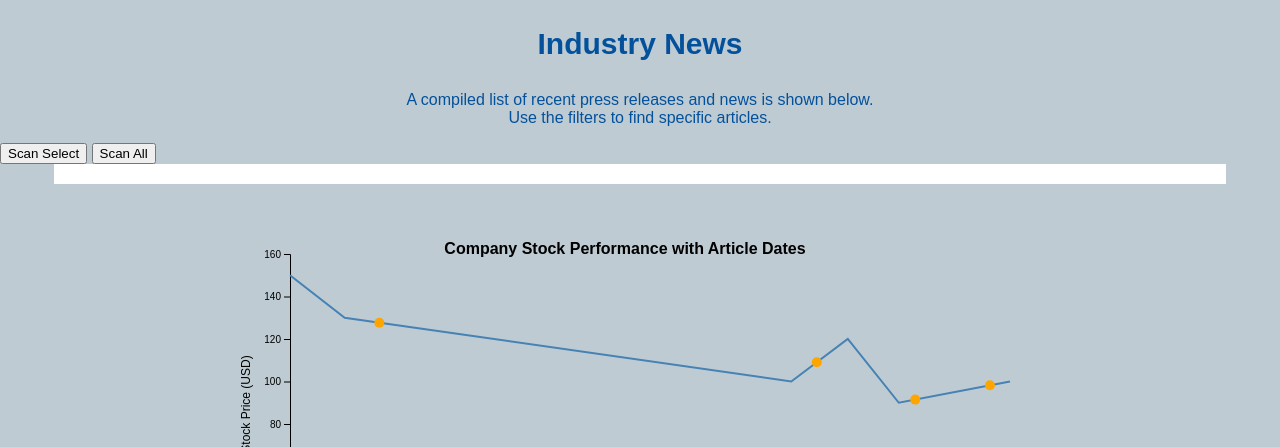
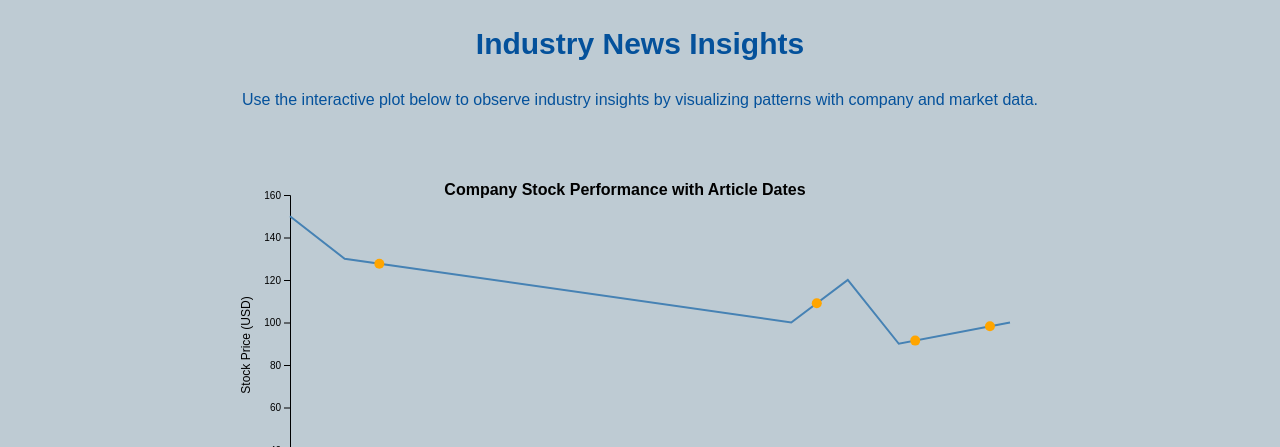
Before and after one commit to crealu/jetter, a website: page public/view.html in a window 1280 px wide. Shown: the part 353-800 px from the top of the page. Drawn offline with nearby package versions, Linux system fonts and the light colour scheme.

Commit message:
Update view.html
- Remove embedded style element in head
- Rewrite Insights subheading
- Delete unused page elements

```diff
--- a/public/view.html
+++ b/public/view.html
@@ -4,10 +4,6 @@
   <meta charset="UTF-8">
   <title>Jetter | View</title>
   <link rel="stylesheet" type="text/css" href="./css/style.css">
-  <style>
-
-
-  </style>
 </head>
 <body>
   <nav>
@@ -23,18 +19,11 @@
   </section>
 
   <div class="sub-heading">
-    <h3>Industry News</h3>
-    <p>A compiled list of recent press releases and news is shown below.<br>Use the filters to find specific articles.</p>
+    <h3>Industry News Insights</h3>
+    <p>Use the interactive plot below to observe industry insights by visualizing patterns with company and market data.</p>
   </div>
 
-  <div id="companies">
-    <button onclick="scanSelect()">Scan Select</button>
-    <button onclick="scanAll()">Scan All</button>
-  </div>
-
-  <div id="articles"></div>
-
-  <svg width="800" height="400"></svg>
+  <svg class="plot-1" width="800" height="400"></svg>
   <div class="tooltip" style="opacity:0"></div>
 
   <script src="https://d3js.org/d3.v7.min.js"></script>
```
